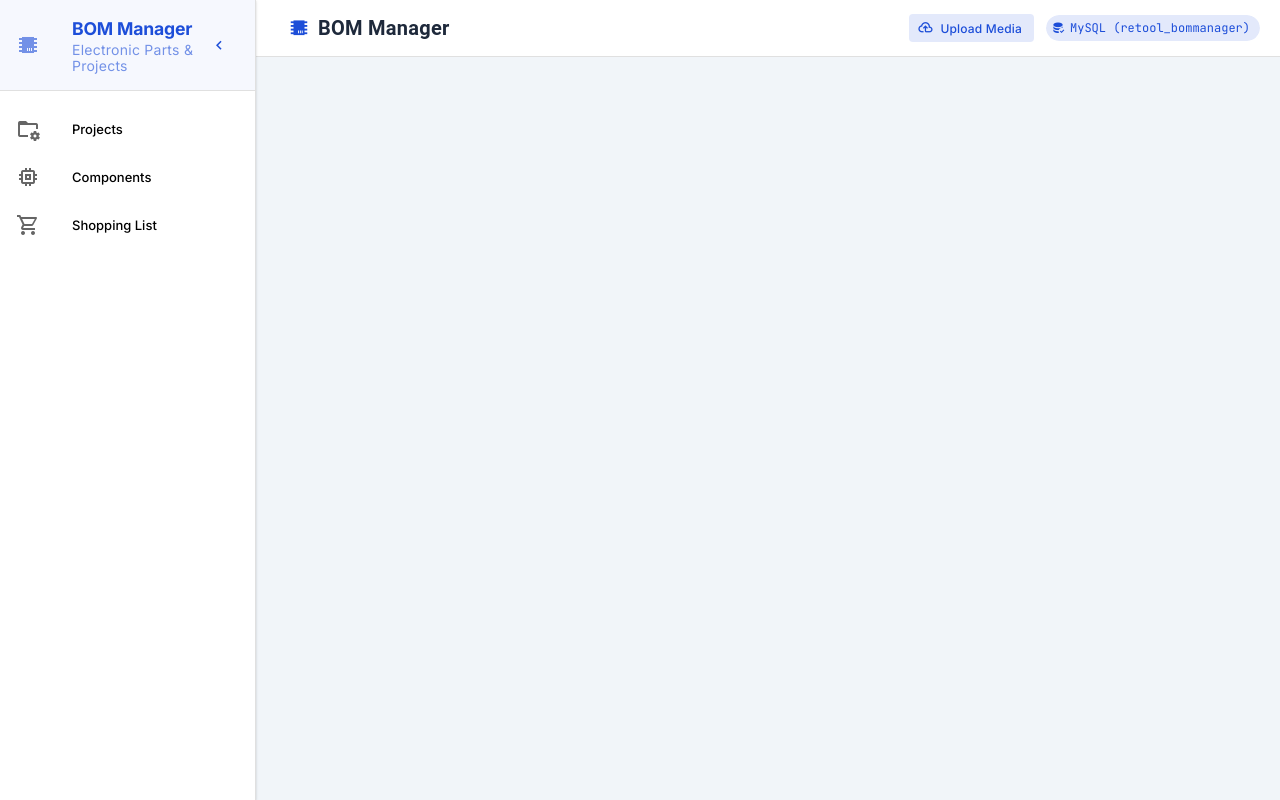
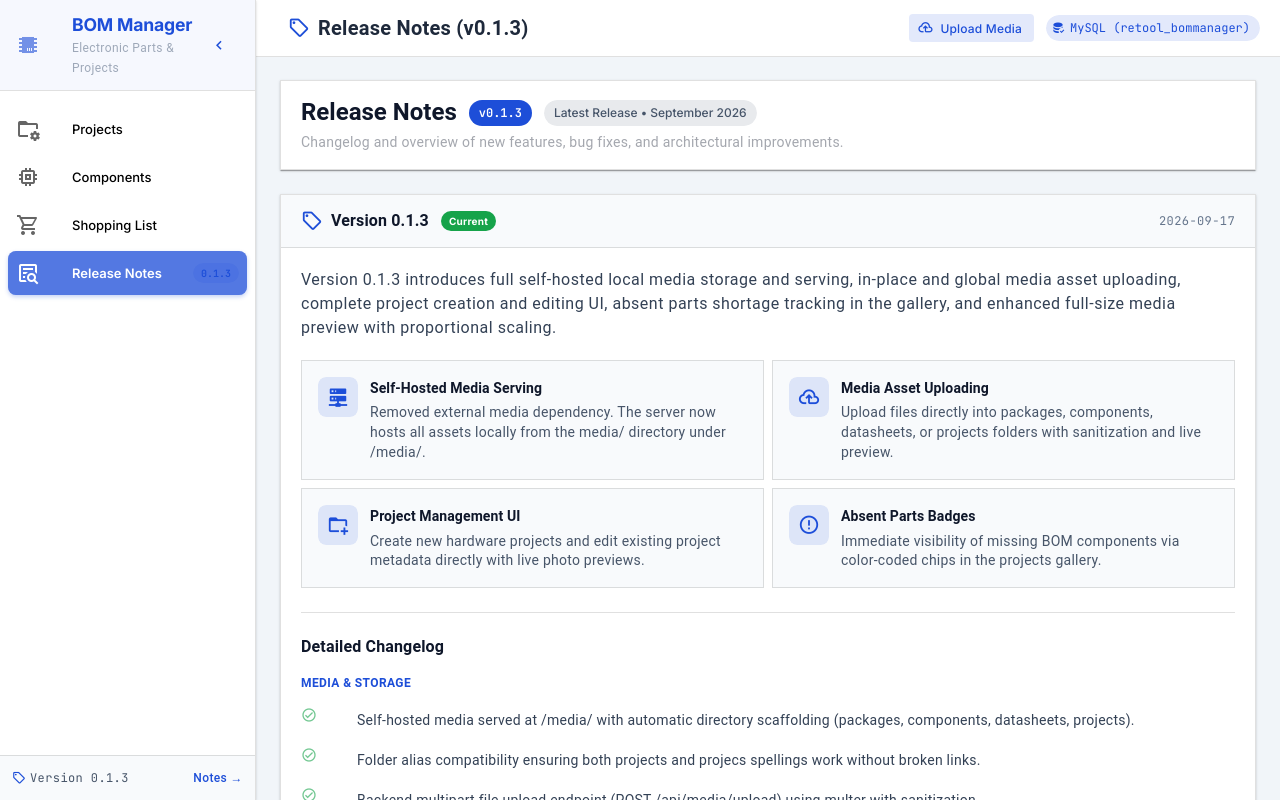
Before and after one commit to alk0v/bom-manager, a Vue app in the folder client/: page /release-notes in a window 1280 px wide. Shown: the top 800 px of the page. Built offline with nearby package versions, Linux system fonts and the light colour scheme; no server answers.

Commit message:
release v.0.1.3

```diff
--- a/client/package.json
+++ b/client/package.json
@@ -1,6 +1,6 @@
 {
   "name": "bommanager-client",
-  "version": "1.0.0",
+  "version": "0.1.3",
   "private": true,
   "type": "module",
   "scripts": {
--- a/client/src/App.vue
+++ b/client/src/App.vue
@@ -11,11 +11,25 @@
       <!-- Brand Header -->
       <v-list-item
         prepend-icon="mdi-chip"
-        title="BOM Manager"
-        subtitle="Electronic Parts & Projects"
-        class="py-4 brand-item text-primary"
+        class="py-3 brand-item text-primary"
         @click="rail = !rail"
       >
+        <template #title>
+          <div class="d-flex align-center">
+            <span class="font-weight-bold">BOM Manager</span>
+            <v-chip
+              size="x-small"
+              color="primary"
+              variant="flat"
+              class="ms-2 font-mono font-weight-bold"
+            >
+              0.1.3
+            </v-chip>
+          </div>
+        </template>
+        <template #subtitle>
+          <span class="text-caption text-slate-500">Electronic Parts & Projects</span>
+        </template>
         <template #append>
           <v-btn
             variant="text"
@@ -64,7 +78,42 @@
             />
           </template>
         </v-list-item>
+
+        <v-list-item
+          prepend-icon="mdi-text-box-search-outline"
+          title="Release Notes"
+          value="release-notes"
+          to="/release-notes"
+          active-class="bg-primary text-white"
+          rounded="lg"
+        >
+          <template #append>
+            <v-chip
+              size="x-small"
+              color="primary"
+              variant="tonal"
+              class="font-mono font-weight-bold"
+            >
+              0.1.3
+            </v-chip>
+          </template>
+        </v-list-item>
       </v-list>
+
+      <template #append>
+        <div class="pa-3 border-t bg-slate-50" v-if="!rail">
+          <router-link
+            to="/release-notes"
+            class="text-decoration-none d-flex align-center justify-space-between text-caption text-slate-600"
+          >
+            <span class="d-flex align-center font-mono">
+              <v-icon size="14" color="primary" class="me-1">mdi-tag-outline</v-icon>
+              Version 0.1.3
+            </span>
+            <span class="text-primary font-weight-medium">Notes &rarr;</span>
+          </router-link>
+        </div>
+      </template>
     </v-navigation-drawer>
 
     <!-- Top App Bar -->
@@ -157,6 +206,8 @@ const currentTitle = computed(() => {
       return 'Components Catalog';
     case '/shopping-list':
       return 'Procurement Shopping List';
+    case '/release-notes':
+      return 'Release Notes (v0.1.3)';
     default:
       return 'BOM Manager';
   }
@@ -171,6 +222,8 @@ const currentIcon = computed(() => {
       return 'mdi-memory';
     case '/shopping-list':
       return 'mdi-cart-outline';
+    case '/release-notes':
+      return 'mdi-tag-outline';
     default:
       return 'mdi-chip';
   }
--- a/client/src/router/index.js
+++ b/client/src/router/index.js
@@ -3,6 +3,7 @@ import ProjectsView from '../views/ProjectsView.vue';
 import ProjectDetailView from '../views/ProjectDetailView.vue';
 import ComponentsView from '../views/ComponentsView.vue';
 import ShoppingListView from '../views/ShoppingListView.vue';
+import ReleaseNotesView from '../views/ReleaseNotesView.vue';
 
 const routes = [
   {
@@ -28,6 +29,11 @@ const routes = [
     path: '/shopping-list',
     name: 'ShoppingList',
     component: ShoppingListView
+  },
+  {
+    path: '/release-notes',
+    name: 'ReleaseNotes',
+    component: ReleaseNotesView
   }
 ];
 
--- /dev/null
+++ b/client/src/views/ReleaseNotesView.vue
@@ -0,0 +1,163 @@
+<template>
+  <div class="release-notes-view">
+    <!-- Header Card -->
+    <v-card elevation="1" class="rounded-0 border bg-white mb-6">
+      <v-card-item class="py-4 px-5">
+        <div class="d-flex flex-wrap align-center justify-space-between gap-4">
+          <div>
+            <div class="d-flex align-center flex-wrap" style="gap: 12px;">
+              <h1 class="text-h5 font-weight-bold text-slate-900">
+                Release Notes
+              </h1>
+              <v-chip color="primary" variant="flat" size="small" class="font-mono font-weight-bold">
+                v0.1.3
+              </v-chip>
+              <v-chip color="slate-600" variant="tonal" size="small" class="font-weight-medium">
+                Latest Release • September 2026
+              </v-chip>
+            </div>
+            <div class="text-body-2 text-disabled mt-1">
+              Changelog and overview of new features, bug fixes, and architectural improvements.
+            </div>
+          </div>
+        </div>
+      </v-card-item>
+    </v-card>
+
+    <!-- Release Content Card -->
+    <v-card elevation="1" class="rounded-0 border bg-white overflow-hidden mb-6">
+      <v-card-title class="bg-slate-50 py-3 px-5 border-b d-flex align-center justify-space-between">
+        <div class="d-flex align-center gap-2">
+          <v-icon color="primary" size="22">mdi-tag-outline</v-icon>
+          <span class="text-subtitle-1 font-weight-bold text-slate-900">
+            Version 0.1.3
+          </span>
+          <v-chip size="x-small" color="success" variant="flat" class="font-weight-bold ms-1">
+            Current
+          </v-chip>
+        </div>
+        <span class="text-caption font-mono text-slate-500">
+          2026-09-17
+        </span>
+      </v-card-title>
+
+      <v-card-text class="pa-5">
+        <p class="text-body-1 text-slate-700 mb-5">
+          Version 0.1.3 introduces full self-hosted local media storage and serving, in-place and global media asset uploading, complete project creation and editing UI, absent parts shortage tracking in the gallery, and enhanced full-size media preview with proportional scaling.
+        </p>
+
+        <!-- Highlights Grid -->
+        <v-row dense class="mb-5">
+          <v-col cols="12" md="6" v-for="item in highlights" :key="item.title">
+            <v-card variant="outlined" class="pa-4 rounded-lg h-100 bg-slate-50 border">
+              <div class="d-flex align-start gap-3">
+                <v-avatar color="primary" variant="tonal" rounded="lg" size="40" class="flex-shrink-0">
+                  <v-icon :icon="item.icon" size="22" color="primary" />
+                </v-avatar>
+                <div>
+                  <div class="text-subtitle-2 font-weight-bold text-slate-900 mb-1">
+                    {{ item.title }}
+                  </div>
+                  <div class="text-body-2 text-slate-600">
+                    {{ item.description }}
+                  </div>
+                </div>
+              </div>
+            </v-card>
+          </v-col>
+        </v-row>
+
+        <!-- Detailed Bullet Points -->
+        <div class="border-t pt-5">
+          <h2 class="text-subtitle-1 font-weight-bold text-slate-900 mb-3">
+            Detailed Changelog
+          </h2>
+
+          <div class="mb-4" v-for="group in changelogGroups" :key="group.category">
+            <div class="text-caption font-weight-bold text-primary text-uppercase tracking-wider mb-2">
+              {{ group.category }}
+            </div>
+            <v-list density="compact" class="pa-0 bg-transparent">
+              <v-list-item
+                v-for="(point, idx) in group.items"
+                :key="idx"
+                class="px-0 py-1"
+              >
+                <template #prepend>
+                  <v-icon icon="mdi-check-circle-outline" size="16" color="success" class="me-2" />
+                </template>
+                <div class="text-body-2 text-slate-700">
+                  {{ point }}
+                </div>
+              </v-list-item>
+            </v-list>
+          </div>
+        </div>
+      </v-card-text>
+    </v-card>
+  </div>
+</template>
+
+<script setup>
+const highlights = [
+  {
+    icon: 'mdi-server-network',
+    title: 'Self-Hosted Media Serving',
+    description: 'Removed external media dependency. The server now hosts all assets locally from the media/ directory under /media/.'
+  },
+  {
+    icon: 'mdi-cloud-upload-outline',
+    title: 'Media Asset Uploading',
+    description: 'Upload files directly into packages, components, datasheets, or projects folders with sanitization and live preview.'
+  },
+  {
+    icon: 'mdi-folder-plus-outline',
+    title: 'Project Management UI',
+    description: 'Create new hardware projects and edit existing project metadata directly with live photo previews.'
+  },
+  {
+    icon: 'mdi-alert-circle-outline',
+    title: 'Absent Parts Badges',
+    description: 'Immediate visibility of missing BOM components via color-coded chips in the projects gallery.'
+  }
+];
+
+const changelogGroups = [
+  {
+    category: 'Media & Storage',
+    items: [
+      'Self-hosted media served at /media/ with automatic directory scaffolding (packages, components, datasheets, projects).',
+      'Folder alias compatibility ensuring both projects and projecs spellings work without broken links.',
+      'Backend multipart file upload endpoint (POST /api/media/upload) using multer with sanitization.',
+      'In-place upload buttons added to project and component creation/edit dialogs.',
+      'Global Media Upload modal dialog accessible from the top navigation bar.'
+    ]
+  },
+  {
+    category: 'Projects & Gallery',
+    items: [
+      'Implemented ProjectFormDialog component for creating new projects and editing existing ones.',
+      'Added Absent Parts Chip in gallery cards showing missing component counts (e.g. "2 absent" / "0 absent").',
+      'Added total projects with shortages count in the gallery header statistics.',
+      'Clicking a project card in the gallery now directly navigates to the full project page (/projects/:id).',
+      'Clicking "View BOM" continues to open the quick pop-up BOM modal dialog.',
+      'Removed project ID badges from gallery cards for a cleaner layout.'
+    ]
+  },
+  {
+    category: 'User Interface & Navigation',
+    items: [
+      'Full-size media preview on the project page with proportional scaling and zero scrollbars.',
+      'Strict pure light theme aesthetic enforced across all components and recorded in project skills.',
+      'Added left-side menu version indicator (v0.1.3) and dedicated Release Notes page.'
+    ]
+  }
+];
+</script>
+
+<style scoped>
+.release-notes-view :deep(.v-list-item__prepend) {
+  align-self: flex-start;
+  margin-top: 2px;
+}
+</style>
--- a/package.json
+++ b/package.json
@@ -1,6 +1,6 @@
 {
   "name": "bommanager",
-  "version": "1.0.0",
+  "version": "0.1.3",
   "private": true,
   "description": "BOM Manager - Electronic Components and Project Bill of Materials Manager",
   "workspaces": [
```
Also changed, not shown: 2 other files (tests, documents, lock files or other folders).
